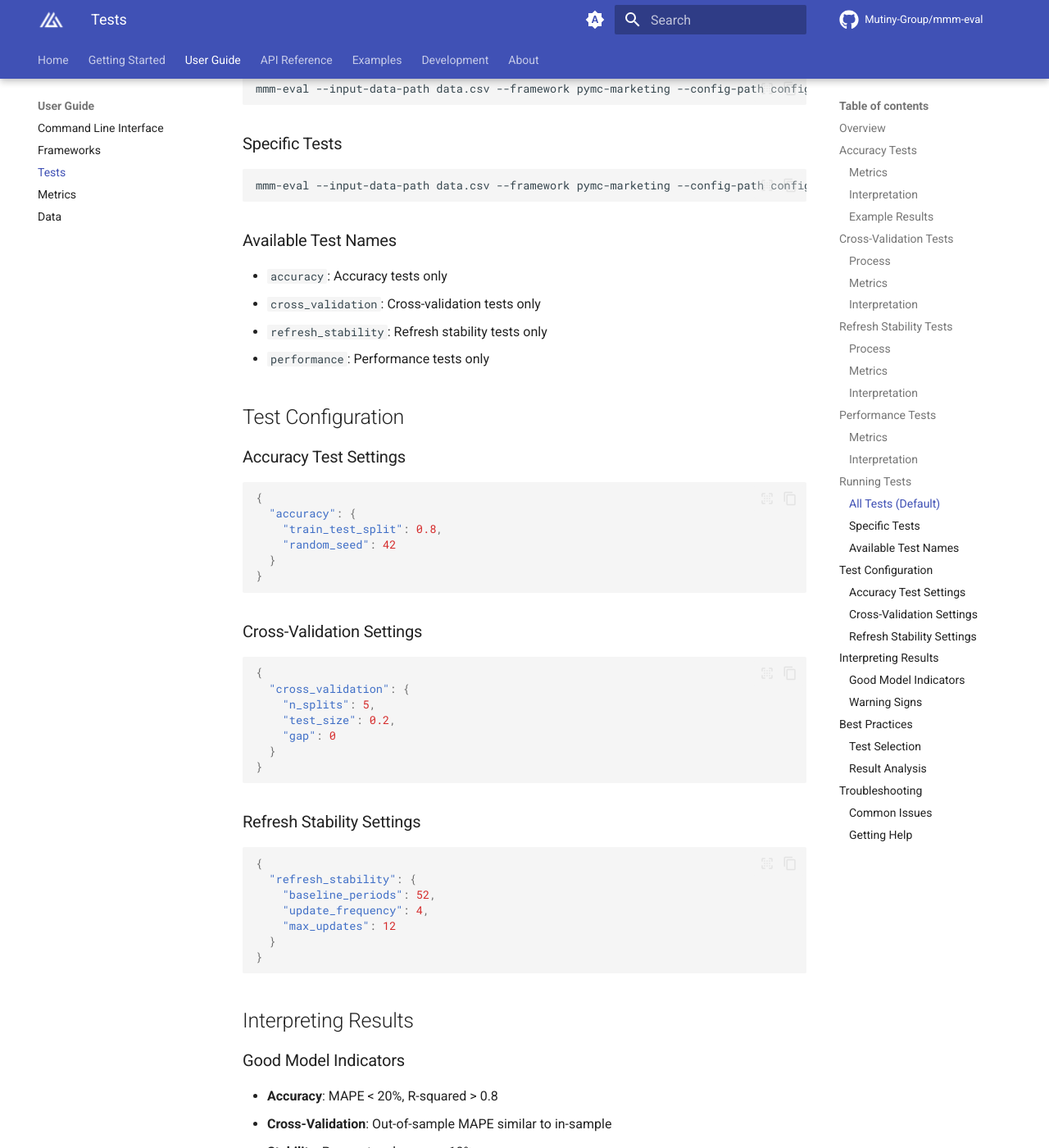
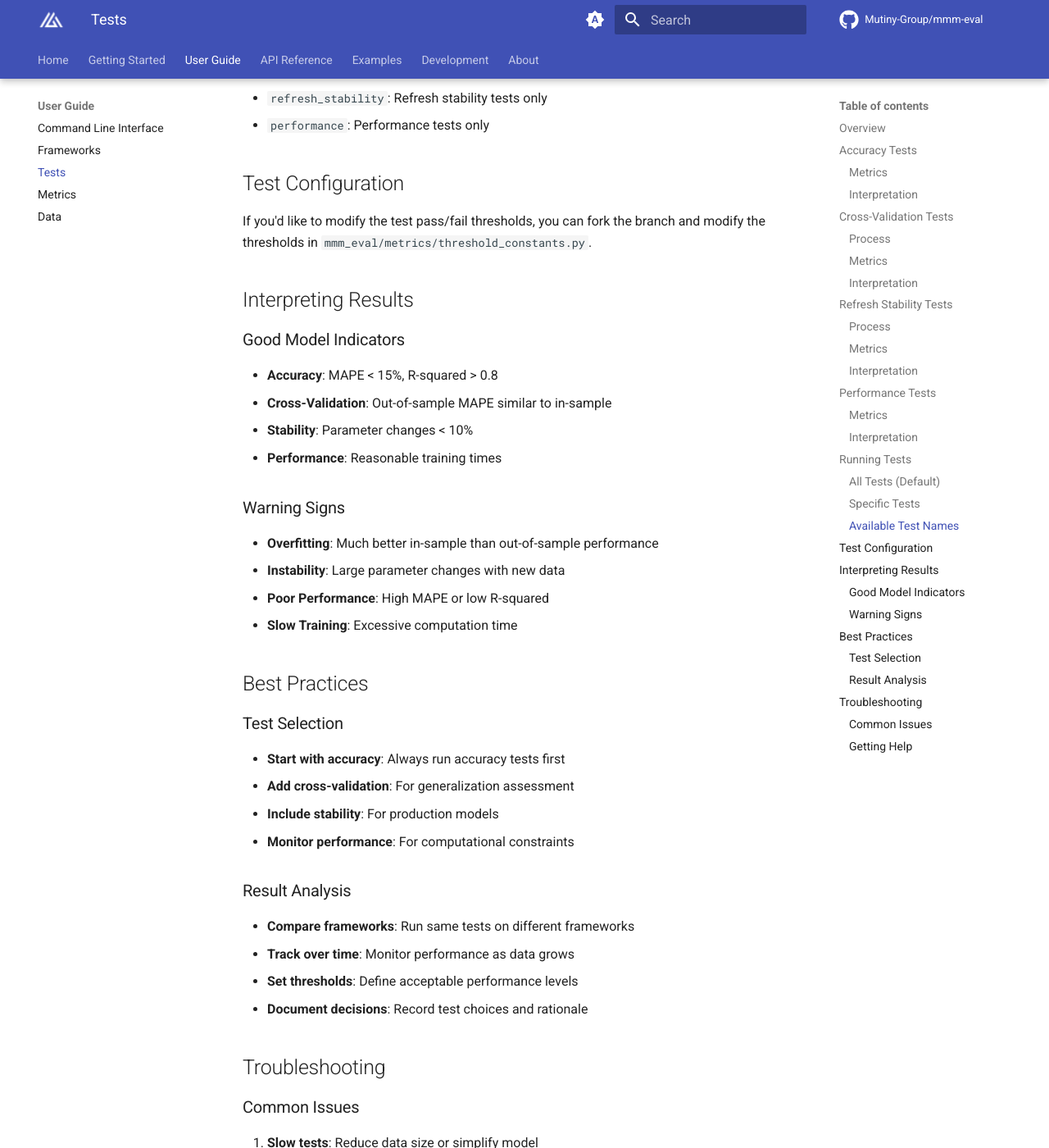
Before and after one commit to mutinex/mmm-eval, an MkDocs documentation site: the page built from docs/user-guide/tests.md, in a window 1280 px wide and 1400 px high, scrolled down 3247 px. Shown: the whole window at 82% size. Built offline with MkDocs 1.6.1 and Material for MkDocs 9.7.7, drawn with Linux system fonts in a browser that asks for light colours; comment, search, counter and statistics services are not loaded; the version menu is left out; some of the changed text lies outside the part shown.

Commit message:
fix: update confusing docs language

````diff
--- a/docs/user-guide/tests.md
+++ b/docs/user-guide/tests.md
@@ -26,20 +26,6 @@ Accuracy tests evaluate how well the model fits the training data.
 
 - **Lower MAPE/RMSE/MAE**: Better model performance
 - **Higher R-squared**: Better model fit (0-1 scale)
-- **Industry benchmarks**: MAPE < 20% is generally good
-
-### Example Results
-
-```json
-{
-  "accuracy": {
-    "mape": 0.15,
-    "rmse": 125.5,
-    "r_squared": 0.85,
-    "mae": 98.2
-  }
-}
-```
 
 ## Cross-Validation Tests
 
@@ -130,46 +116,14 @@ mmm-eval --input-data-path data.csv --framework pymc-marketing --config-path con
 
 ## Test Configuration
 
-### Accuracy Test Settings
-
-```json
-{
-  "accuracy": {
-    "train_test_split": 0.8,
-    "random_seed": 42
-  }
-}
-```
-
-### Cross-Validation Settings
-
-```json
-{
-  "cross_validation": {
-    "n_splits": 5,
-    "test_size": 0.2,
-    "gap": 0
-  }
-}
-```
-
-### Refresh Stability Settings
-
-```json
-{
-  "refresh_stability": {
-    "baseline_periods": 52,
-    "update_frequency": 4,
-    "max_updates": 12
-  }
-}
-```
+If you'd like to modify the test pass/fail thresholds, you can fork the branch and
+modify the thresholds in `mmm_eval/metrics/threshold_constants.py`.
 
 ## Interpreting Results
 
 ### Good Model Indicators
 
-- **Accuracy**: MAPE < 20%, R-squared > 0.8
+- **Accuracy**: MAPE < 15%, R-squared > 0.8
 - **Cross-Validation**: Out-of-sample MAPE similar to in-sample
 - **Stability**: Parameter changes < 10%
 - **Performance**: Reasonable training times
````
Also changed, not shown: README.md (+1 -1 lines), docs/development/setup.md (+2 -2 lines), docs/development/testing.md (+1 -1 lines), docs/getting-started/configuration.md (+1 -1 lines), docs/getting-started/installation.md (+3 -3 lines), 1 other file.
